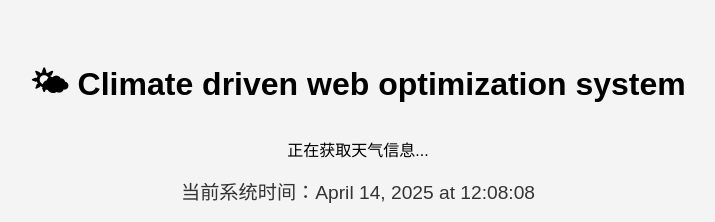
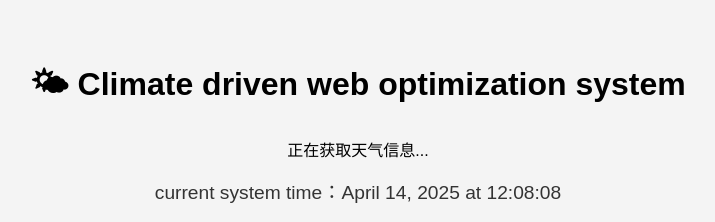
Before and after one commit to zhngbinggithub/climate-pwa, a plain HTML site: page index.html in a window 1280 px wide. Shown: the top 222 px of the page, without its empty margins (282-997 px from the left). Drawn offline with Linux system fonts and the light colour scheme; no server answers.

Commit message:
修改当前系统时间为英文

```diff
--- a/index.html
+++ b/index.html
@@ -16,7 +16,7 @@
   <p id="weather-info">正在获取天气信息...</p>
   <div id="time" style="color: white; font-size: 1.2rem; margin-top: 10px;">
 	  <!-- style="color: #333;"-->
-    <span style="color: #333;">当前系统时间：</span><span id="currentTime" style="color: #333;">加载中...</span>
+    <span style="color: #333;">current system time：</span><span id="currentTime" style="color: #333;">加载中...</span>
   </div>
   <img id="main-image" src="" alt="加载中" />
 
```
